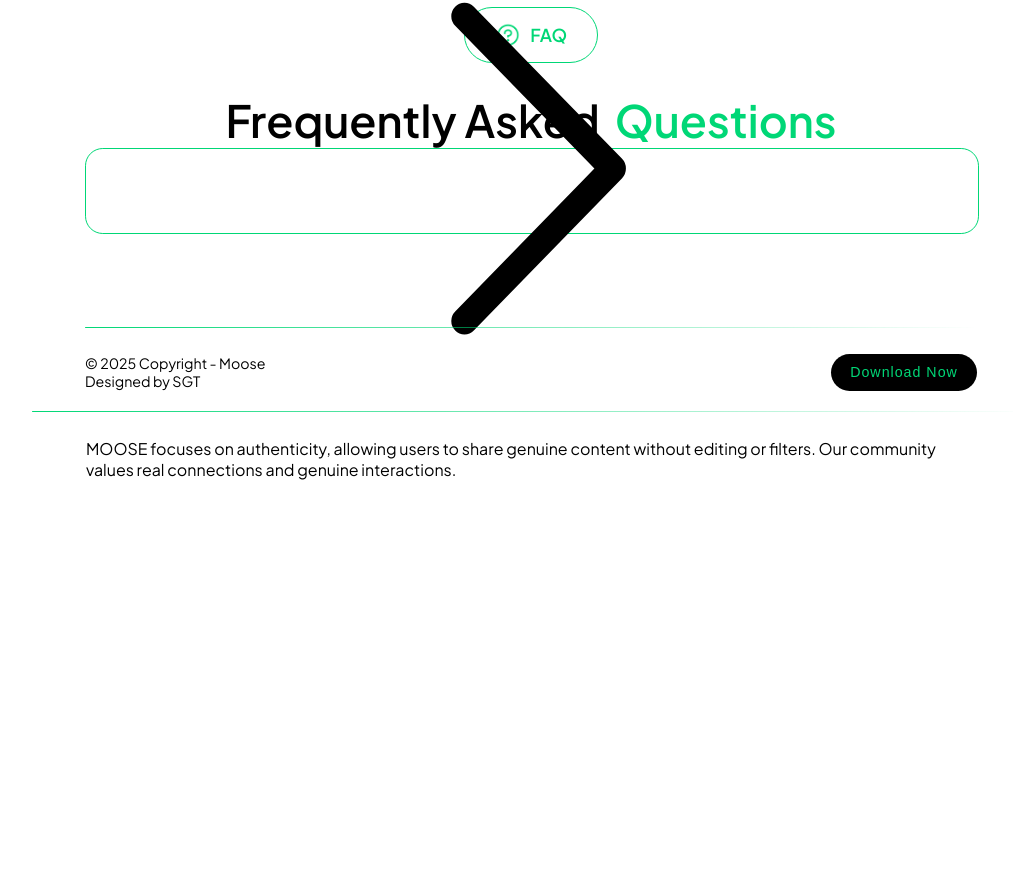
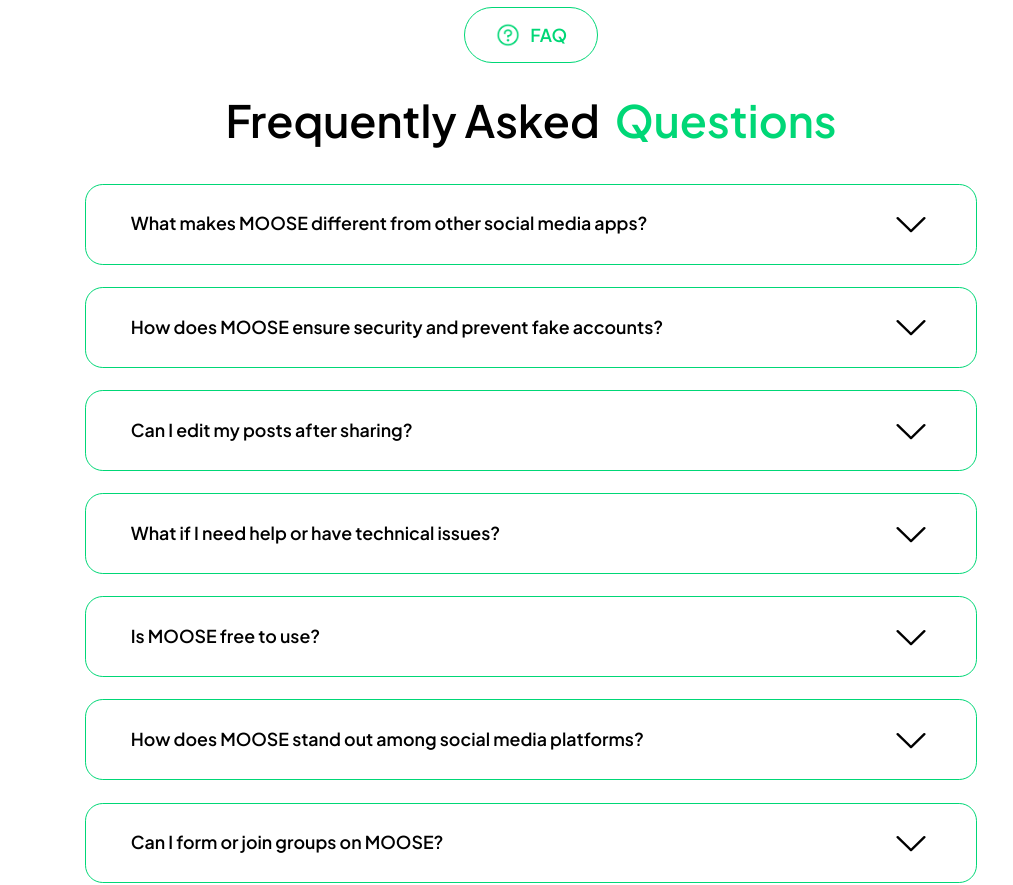
Before and after one commit to Nichole-chiquita-SGT/Nichole-moose-replicate-, a Next.js app: page / in a window 1280 px wide. Shown: the part 3379-4264 px from the top of the page, without its empty margins (109-1122 px from the left). Before the commit the page ends 3859 px from the top, so only its background shows below. Built offline with nearby package versions, Linux system fonts and the light colour scheme.

Commit message:
add section FAQ

```diff
--- a/app/sections/FAQSection/FAQSection.css
+++ b/app/sections/FAQSection/FAQSection.css
@@ -1,3 +1,9 @@
+.FAQ-section {
+    display: flex;
+    flex-direction: column;
+    gap: min(4.978vh, 2.8vw);
+}
+
 .questions-box-container{
     border-top: unset;
     display: flex;
@@ -7,15 +13,94 @@
 }
 
 .question-box{
-    align-items: center;
     background: #fff;
     border: min(.123vh, .069vw) solid #00d776;
     border-radius: min(2.469vh, 1.389vw);
     cursor: pointer;
+    padding: 1vw 3.5vw;
+}
+
+.question-box.active{
+    background: #00d77614;
+    border: min(.123vh, .069vw) solid transparent;
+}
+
+.question-section {
+    display: flex;
+    justify-content: space-between;
+    align-items: center;
+}
+
+.question-section p {
+    font-family: Plus Jakarta Sans, sans-serif;
+    font-optical-sizing: auto;
+    font-size: min(2.469vh, 1.389vw);
+    font-style: normal;
+    font-weight: 600 !important;
+    line-height: 1;
+}
+
+.question-box.active .question-section p,
+.question-box.active .question-section svg {
+    color: var(--main-color);
+}
+
+.question-box.active .question-section p {
+    transform: translatey(-10px);
+    transition: transform .3s;
+}
+
+.question-section svg {
+    height: 2.5em;
+    width: 2.5em;
+    transform: rotate(90deg) ;
+
+    transition: transform .3s;
+}
+.question-box.active .question-section svg {
+    transform: rotate(-90deg)translatex(10px);
+}
+
+svg:not(:root) {
+    overflow-clip-margin: content-box;
+    overflow: hidden;
+}
+
+.answer {
+    font-family: Plus Jakarta Sans, sans-serif;
+    font-optical-sizing: auto;
+    font-size: min(1.975vh, 1.111vw);
+    font-style: normal;
+    font-weight: 400;
+    line-height: 1.24;
+}
+
+.question-box .collapse-item {
+    display: flex;
+    max-height: 0;
+    opacity: 0;
+    overflow: hidden;
+    line-height: 1.7692307692;
+    padding-bottom: 0;
+    transform: translateY(-8px);
+    transition: max-height .4s ease, opacity .25s ease, padding-bottom .4s ease, transform .3s ease;
+}
+
+.question-box.active .collapse-item{
+    max-height: 500px;
+    opacity: 1;
+    padding-bottom: 25px;
+    transform: translateY(0);
+}
+.collapse-item {
     display: flex;
     flex-direction: column;
-    height: min(11.728vh, 6.597vw);
-    justify-content: center;
-    transition: all .1s ease;
+}
+.collapse-item p {
+    margin-top: 10px;
+    margin-bottom: 0;
+}
+
+.collapse-item img {
     width: 100%;
 }
--- a/app/sections/FAQSection/FAQSection.tsx
+++ b/app/sections/FAQSection/FAQSection.tsx
@@ -1,7 +1,47 @@
+"use client"
+
 import "./FAQSection.css"
 import GreenTag from "@/app/components/GreenTag";
 
+import {useState} from "react";
+
 function FAQSection () {
+    const [activeQuestion, setActiveQuestion] = useState<number | null>(null);
+
+    const questionData = [
+        {
+            question: "What makes MOOSE different from other social media apps?",
+            answer: "MOOSE focuses on authenticity, allowing users to share genuine content without editing or filters. Our community values real connections and genuine interactions."
+        },
+        {
+            question: "How does MOOSE ensure security and prevent fake accounts?",
+            answer: "MOOSE uses facial recognition, device ID, and location verification during registration. This strict process ensures a trustworthy community where everyone is real."
+        },
+        {
+            question: "Can I edit my posts after sharing?",
+            answer: "You can edit captions and add additional context, but the original photos and videos remain unedited, preserving the authenticity of the content."
+        },
+        {
+            question: "What if I need help or have technical issues?",
+            answer: "Our customer support team is available 24/7 to assist you with any issues or questions you might have. Contact us through the app or on our website."
+        },
+        {
+            question: "Is MOOSE free to use?",
+            answer: "Yes, MOOSE is free to download and use. We offer additional premium features for a fee, but the basic functionality is always free."
+        },
+        {
+            question: "How does MOOSE stand out among social media platforms?",
+            answer: "MOOSE is dedicated to authenticity. Our no-fake content policy, comprehensive security measures, and unique features like location-based dating ensure a genuine experience."
+        },
+        {
+            question: "Can I form or join groups on MOOSE?",
+            answer: "Yes! MOOSE allows you to create or join group chats, making it easy to connect with others based on shared interests or locations."
+        },
+        {
+            question: "What if I need help using the app?",
+            answer: "Our dedicated customer support team is always here to assist you. Reach out via the app or on our website for any help you need."
+        }
+    ]
     return (
         <section className="FAQ-section section">
             <GreenTag
@@ -13,18 +53,31 @@ function FAQSection () {
             />
 
             <div className="questions-box-container">
-                <div className="question-box">
+                {questionData.map((question, index) => (
+                    <div key={index} className={activeQuestion === index ? "question-box active" : "question-box"}>
                         <div className="question-section">
-                        <p>What makes MOOSE different from other social media apps?</p>
-                        <svg xmlns="http://www.w3.org/2000/svg" viewBox="0 0 1024 1024">
+                            <p>{question.question}</p>
+                            <svg xmlns="http://www.w3.org/2000/svg" viewBox="0 0 1024 1024"
+                                 onClick={() => setActiveQuestion(activeQuestion === index ? null : index)}
+                                 role="button"
+                                 aria-expanded={activeQuestion === index}
+                                 aria-label={`Toggle answer: ${question.question}`}
+                            >
                                 <path fill="currentColor" d="M340.864 149.312a30.59 30.59 0 0 0 0 42.752L652.736 512 340.864 831.872a30.59 30.59 0 0 0 0 42.752 29.12 29.12 0 0 0 41.728 0L714.24 534.336a32 32 0 0 0 0-44.672L382.592 149.376a29.12 29.12 0 0 0-41.728 0z"></path>
                             </svg>
                         </div>
+
+                        <div className="collapse-item">
+                            <div>
                                 <img src="/green-line.png"/>
+                            </div>
                             <p className="answer">
-                        MOOSE focuses on authenticity, allowing users to share genuine content without editing or filters. Our community values real connections and genuine interactions.
+                                {question.answer}
                             </p>
                         </div>
+                    </div>
+                ))}
+
             </div>
         </section>
     )
```
Lines whose indentation alone changed are shown as unchanged.
